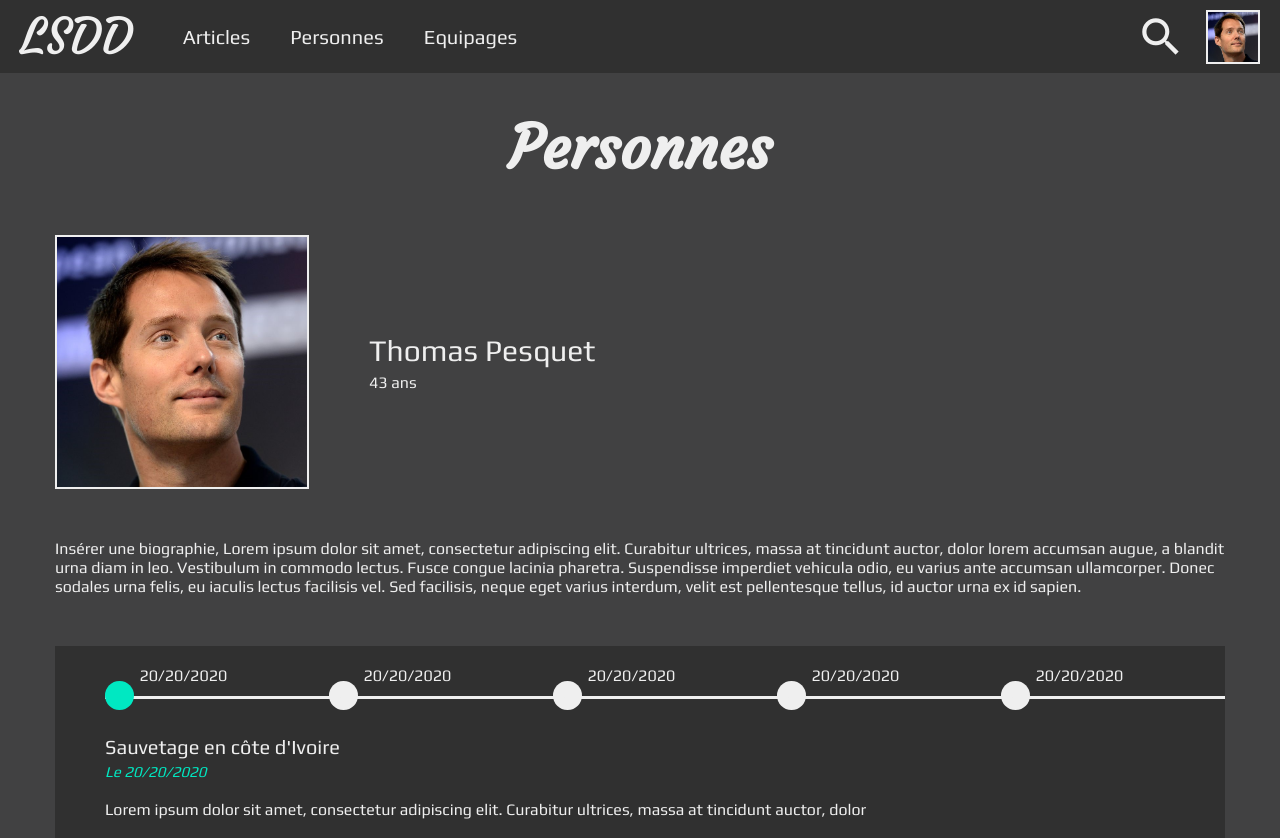
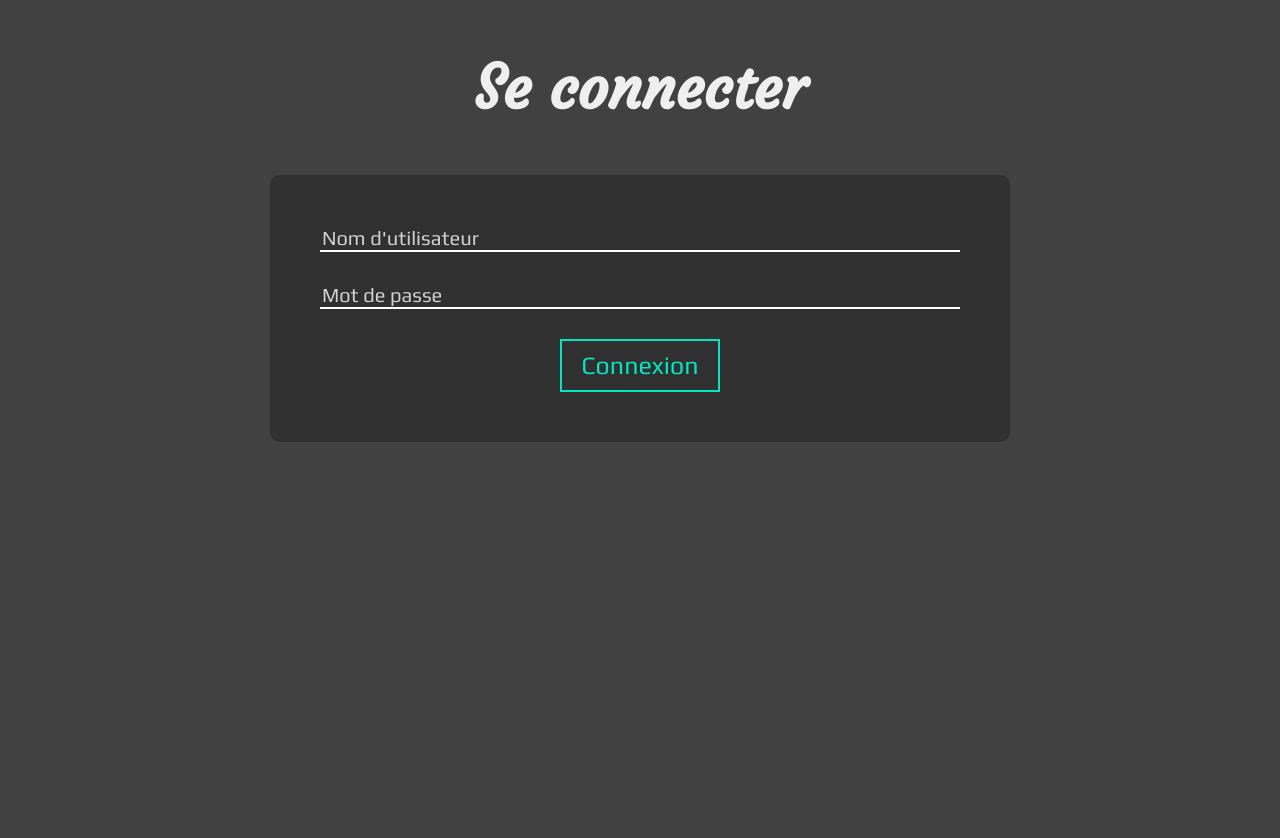
Before and after one commit to flifloo/nuitdelinfo-2021, a Django app: page / in a window 1280 px wide. Shown: the top 838 px of the page. After the commit the page ends 442 px from the top, so only its background shows below. Run offline with Django 3.2, Linux system fonts and the light colour scheme.

Commit message:
adding login / register

```diff
--- a/nuitdelinfo_2021/settings.py
+++ b/nuitdelinfo_2021/settings.py
@@ -25,7 +25,7 @@ SECRET_KEY = 'django-insecure-85h5=0vw&7e)%9+^n69y!b1ti@7gij_ic3u+66eln838s=!n+l
 # SECURITY WARNING: don't run with debug turned on in production!
 DEBUG = True
 
-ALLOWED_HOSTS = ["3cab-134-214-214-199.ngrok.io", "localhost", "3218-134-214-214-181.ngrok.io"]
+ALLOWED_HOSTS = ["3cab-134-214-214-199.ngrok.io", "localhost", "4125-134-214-214-181.ngrok.io"]
 
 
 # Application definition
--- a/nuitdelinfo_2021/views/index.py
+++ b/nuitdelinfo_2021/views/index.py
@@ -3,4 +3,4 @@ from django.shortcuts import render
 
 def index(request):
     context = {}
-    return render(request, "personnes.html", context)
+    return render(request, "login.html", context)
--- a/static/css/style.css
+++ b/static/css/style.css
@@ -486,4 +486,80 @@ nav .right .search:hover {
   color: #00E8C2 !important;
   background: #00E8C2;
 }
+
+.regilog-title {
+  margin: 50px 0;
+}
+
+.regilog-form {
+  background: #303030;
+  padding: 50px;
+  border-radius: 10px;
+  display: -webkit-box;
+  display: -ms-flexbox;
+  display: flex;
+  -webkit-box-orient: vertical;
+  -webkit-box-direction: normal;
+      -ms-flex-direction: column;
+          flex-direction: column;
+  -webkit-box-align: center;
+      -ms-flex-align: center;
+          align-items: center;
+  -webkit-box-pack: center;
+      -ms-flex-pack: center;
+          justify-content: center;
+  margin: auto;
+  width: 50%;
+  width: -moz-fit-content;
+}
+.regilog-form .flexgroup {
+  display: -webkit-box;
+  display: -ms-flexbox;
+  display: flex;
+  -webkit-box-pack: justify;
+      -ms-flex-pack: justify;
+          justify-content: space-between;
+  width: 100%;
+}
+.regilog-form .flexgroup input:first-child {
+  margin-right: 20px;
+}
+.regilog-form .flexgroup input:last-child {
+  margin-left: 20px;
+}
+.regilog-form input {
+  background: transparent;
+  color: #efefef;
+  font-size: 20px;
+  border: none;
+  width: 100%;
+  border-bottom: 2px solid white;
+  margin-bottom: 30px;
+}
+.regilog-form input::-webkit-input-placeholder {
+  color: #d3d2d2;
+}
+.regilog-form input::-moz-placeholder {
+  color: #d3d2d2;
+}
+.regilog-form input:-ms-input-placeholder {
+  color: #d3d2d2;
+}
+.regilog-form input::-ms-input-placeholder {
+  color: #d3d2d2;
+}
+.regilog-form input::placeholder {
+  color: #d3d2d2;
+}
+.regilog-form input[type=submit] {
+  width: -webkit-fit-content;
+  width: fit-content;
+  width: -moz-fit-content;
+  padding: 10px 20px;
+  display: block;
+  margin: auto;
+  color: #00E8C2;
+  border: 2px solid #00E8C2;
+  font-size: 25px;
+}
 /*# sourceMappingURL=style.css.map */
--- /dev/null
+++ b/static/scss/layouts/regilog.scss
@@ -0,0 +1,49 @@
+.regilog-title{
+  margin: 50px 0;
+}
+
+.regilog-form{
+  background: $background2;
+  padding: 50px;
+  border-radius: 10px;
+  display: flex;
+  flex-direction: column;
+  align-items: center;
+  justify-content: center;
+  margin: auto;
+  width: 50%;
+  width: -moz-fit-content;
+  .flexgroup{
+    display: flex;
+    justify-content: space-between;
+    width: 100%;
+    input:first-child{
+      margin-right: 20px;
+    }
+    input:last-child{
+      margin-left: 20px;
+    }
+  }
+  input{
+    background: transparent;
+    color: $light;
+    font-size: 20px;
+    border: none;
+    width: 100%;
+    border-bottom: 2px solid white;
+    margin-bottom: 30px;
+    &::placeholder{
+      color: $light2;
+    }
+  }
+  input[type="submit"]{
+    width: fit-content;
+    width: -moz-fit-content;
+    padding: 10px 20px;
+    display: block;
+    margin: auto;
+    color: $accent;
+    border: 2px solid $accent;
+    font-size: 25px;
+  }
+}
--- a/static/scss/style.scss
+++ b/static/scss/style.scss
@@ -7,3 +7,4 @@
 @import "layouts/cards.scss";
 @import "layouts/quicksearch.scss";
 @import "layouts/personnes.scss";
+@import "layouts/regilog.scss";
--- /dev/null
+++ b/templates/login.html
@@ -0,0 +1,18 @@
+{% load static %}
+
+<head>
+    <link rel="stylesheet" type="text/css" href="{% static 'css/style.css' %}">
+    <link href="https://fonts.googleapis.com/icon?family=Material+Icons" rel="stylesheet">
+    <script src="{% static 'js/script.js' %}"></script>
+</head>
+
+<body>
+    <section>
+        <h1 class="regilog-title">Se connecter</h1>
+        <div class="regilog-form">
+            <input type="text" placeholder="Nom d'utilisateur">
+            <input type="password" placeholder="Mot de passe">
+            <input type="submit" value="Connexion">
+        </div>
+    </section>
+</body>
--- a/templates/personnes.html
+++ b/templates/personnes.html
@@ -4,7 +4,7 @@
     <section>
         <h1>Personnes</h1>
         <div class="personnal-info">
-            <img src="{% static "images/pesquet.jpg" %}">
+            <img id="pp" src="{% static "images/pesquet.jpg" %}">
             <div class="infos">
                 <p>Thomas Pesquet</p>
                 <p>43 ans</p>
@@ -66,5 +66,19 @@
         </div>
 
     </section>
+    <script>
+        let count = 0;
+        let pp = document.querySelector('#pp');
+        pp.addEventListener('click', function(){
+           count++;
+           rickroll(count);
+        });
+
+        function rickroll(count){
+            if(count > 10){
+                window.open("https://www.youtube.com/watch?v=dQw4w9WgXcQ")
+            }
+        }
+    </script>
     {% include 'quicksearch.html' %}
 {% endblock %}
```
Also changed, not shown: templates/register.html (added, +23 -0 lines), 1 other file.
